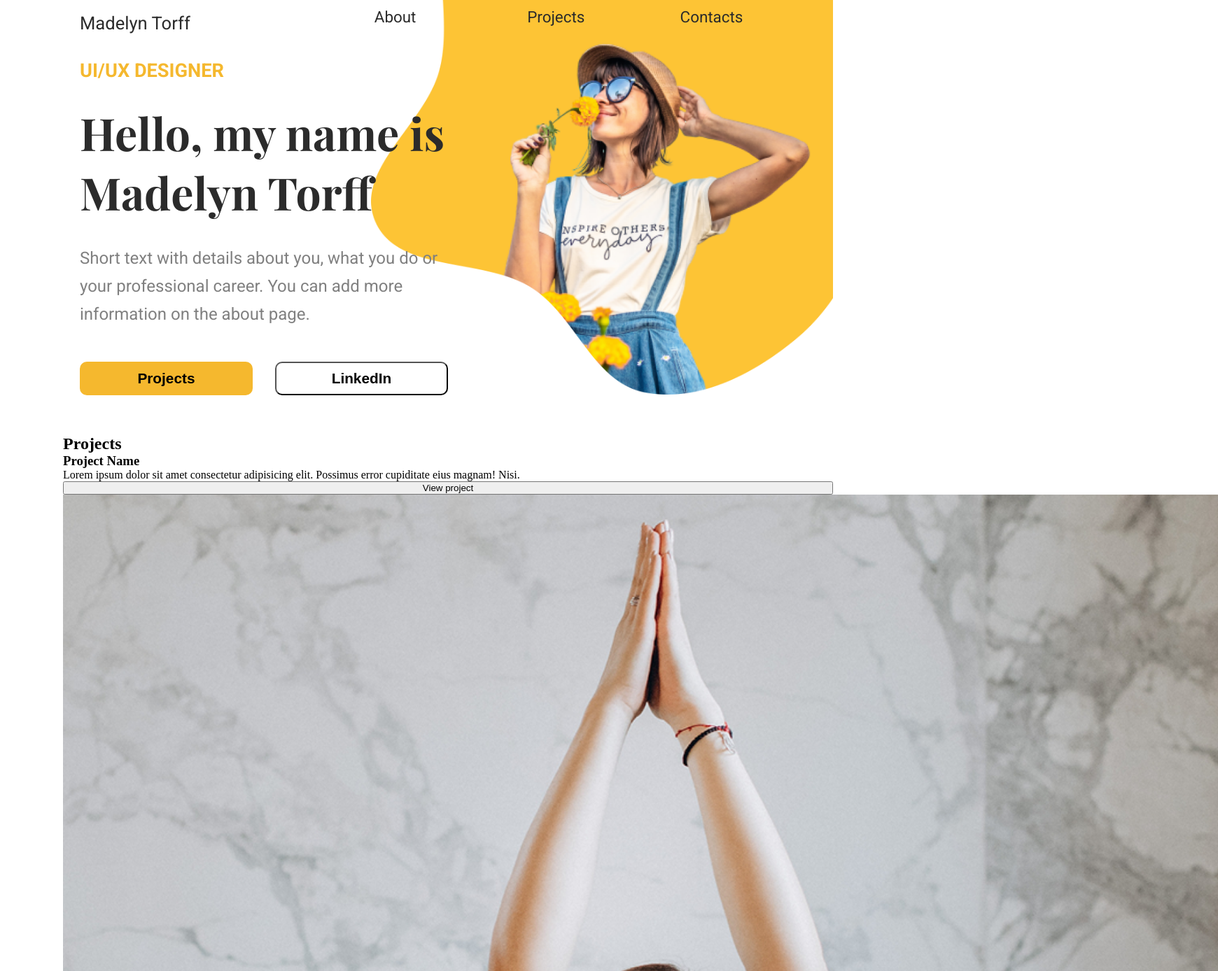
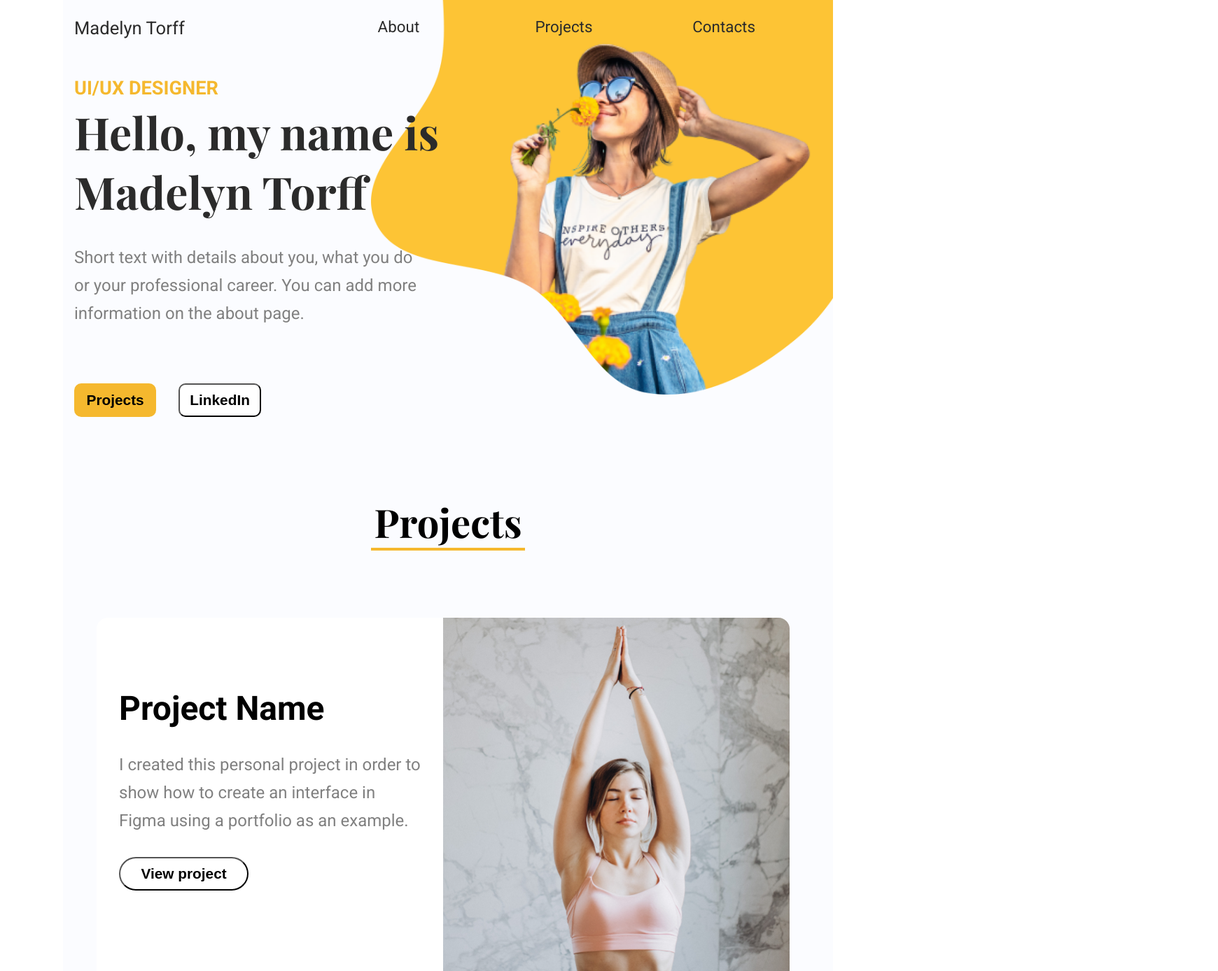
Before and after one commit to AusraSima/Test_preparation_Torf, a plain HTML site: page index.html in a window 1280 px wide. Shown: the part 13-1401 px from the top of the page at 70% size, 1740 px wide, since content can reach past the window. Drawn offline with nearby package versions, Linux system fonts and the light colour scheme; a web font is replaced by a local one.

Commit message:
corrections in body and footer

```diff
--- a/index.html
+++ b/index.html
@@ -10,15 +10,15 @@
 
 <body>
     <header>
-        <div class="top">
         <div class="navigation">
             <p>Madelyn Torff</p>
             <nav>
-                    <a href="#">About</a>
-                    <a href="#">Projects</a>
-                    <a href="#">Contacts</a>
+                <a href="#about">About</a>
+                <a href="#projects">Projects</a>
+                <a href="#contacts">Contacts</a>
             </nav>
         </div>
+        <div class="presentation" id="about">
             <p class="yellow">ui/ux designer</p>
             <h1>Hello, my name is Madelyn Torff</h1>
             <p class="grey">Short text with details about you, what you do or your professional career. You can add more
@@ -35,41 +35,50 @@
     </header>
 
     <main>
-        <h2>Projects</h2>
+        <h2 id="projects">Projects</h2>
+        <hr>
         <section>
+            <div class="description">
                 <h3>Project Name</h3>
-            <p>Lorem ipsum dolor sit amet consectetur adipisicing elit. Possimus error cupiditate eius magnam! Nisi.</p>
-            <button>View project</button>
+                <p>I created this personal project in order to show how to create an interface in Figma using a
+                    portfolio as an example.
+                </p>
+                <button type="button">View project</button>
+            </div>
             <img src="img/image2.png" alt="lady doing yoga">
         </section>
         <section>
+            <div class="description">
                 <h3>Project Name</h3>
-            <p>Lorem ipsum dolor sit, amet consectetur adipisicing elit. Cupiditate eligendi modi eum.</p>
+                <p>What was your role, your deliverables, if the project was personal, freelancing.</p>
                 <button>View project</button>
+            </div>
             <img src="img/image3.png" alt="Calendar page">
         </section>
         <section>
+            <div class="description">
                 <h3>Project Name</h3>
-            <p>Lorem, ipsum dolor sit amet consectetur adipisicing elit. Molestiae quam impedit laudantium? Corporis
-                nulla magni optio cupiditate quam dolor.</p>
+                <p>You can also add this description the type of the project, if it was for web, mobile, electron.</p>
                 <button>View project</button>
+            </div>
             <img src="img/image4.png" alt="Mobile phone">
         </section>
-        <section>
-            <h2>Contact Us</h2>
+        <section class="contact">
+            <h2 id="contacts">Contact Us</h2>
+            <hr>
             <form>
                 <label for="name">Name</label>
                 <input type="text">
                 <label for="email">Email</label>
                 <input type="email">
-                <label for="message"></label>
+                <label for="message">Message</label>
                 <textarea name="message" id="message"></textarea>
-                <button>Send</button>
+                <button type="submit" class="send">Send</button>
             </form>
         </section>
     </main>
     <footer>
-        <div class="icon_block">
+        <div>
             <img src="img/square-instagram-brands-solid-full.svg" alt="Instagram icon" class="icon">
             <img src="img/linkedin-brands-solid-full.svg" alt="LinkedIn icon" class="icon">
             <img src="img/envelop.svg" alt="Email icon" class="icon">
--- a/styles.css/footer.css
+++ b/styles.css/footer.css
@@ -6,12 +6,14 @@ footer {
     background-image: url(/img/Vector.png);
     background-size: cover;
     background-repeat: no-repeat;
+    background-color: var(--light);
+    width: 100%;
+    height: 35vh;
 }
 
 footer p {
     display: flex;
-
-
+    font-family: var(--roboto);
 }
 
 .icon {
--- a/styles.css/header.css
+++ b/styles.css/header.css
@@ -1,25 +1,23 @@
 header {
     display: flex;
     flex-direction: column;
-    width: 100%;
+    max-width: 100%;
     font-family: var(--roboto);
     color: var(--black);
-}
+    background-color: var(--light);
 
-.top {
+    .navigation {
         display: flex;
         flex-direction: column;
-    justify-content: flex-start;
-    align-items: flex-start;
-    max-width: 100%;
-    padding: 1.5rem;
-
+        width: 100%;
+        padding-left: 1rem;
+        padding-top: 1rem;
 
         p {
+            width: 100%;
             font-size: 1.6rem;
             padding-bottom: 30px;
             color: var(--black);
-
         }
 
         nav {
@@ -27,29 +25,42 @@ header {
             flex-direction: column;
             gap: 24px;
             padding-bottom: 48px;
+            width: 100%;
 
             a {
                 text-decoration: none;
                 font-size: 1.4rem;
                 color: var(--black);
+                width: 100%;
+
+                &:hover {
+                    color: var(--blue);
+                    font-weight: bold;
+                }
+            }
         }
     }
 
+    .presentation {
+        width: 100%;
+        padding-left: 1rem;
 
         .yellow {
+            display: flex;
+            flex-direction: column;
             text-transform: uppercase;
             color: var(--yellow);
             font-size: 1.7rem;
             font-weight: bold;
-        max-width: 100%;
+            width: 100%;
         }
 
         h1 {
             font-family: var(--playfair);
             font-size: 4rem;
-        word-wrap: break-word;
             padding-bottom: 2rem;
-        max-width: 100%;
+            width: 100%;
+            flex: 1;
         }
 
         .grey {
@@ -69,13 +80,17 @@ header {
             padding-bottom: 2rem;
 
 
-        button {
+            .projects,
+            .linkedin {
                 width: 50%;
                 height: 3rem;
                 font-size: 1.3rem;
                 font-weight: bold;
                 border-radius: 10px;
 
+                &:hover {
+                    opacity: 0.5;
+                }
             }
 
             .projects {
@@ -87,35 +102,33 @@ header {
                 }
             }
 
-    }
-
             .linkedin {
                 background-color: var(--white);
 
                 &:hover {
                     opacity: 0.5;
                 }
-
             }
-
+        }
     }
 
     .picture {
         display: flex;
         justify-content: center;
-
-    max-width: 100%;
         overflow: hidden;
         object-fit: cover;
         margin-right: 0;
+
+        img {
+            text-align: center;
+            width: 200%;
+            height: auto;
+        }
+    }
 }
 
-img {
-    width: 150%;
-    height: auto;
-}
 
-@media only screen and (min-width: 639px) {
+@media only screen and (min-width: 640px) {
     header {
         background-image: url(/img/image1.png);
         background-size: 60%;
@@ -123,28 +136,31 @@ img {
         background-position: top right;
     }
 
-    .navigation {
+    header .navigation {
         display: flex;
         flex-direction: row;
         align-items: center;
         width: 100%;
+        line-height: 2.5rem;
     }
-    .navigation p {
+
+    header .navigation p {
         width: 40%;
     }
 
-    .navigation nav {
+    header .navigation nav {
+        display: flex;
         flex-direction: row;
-        justify-content: flex-end;
-        align-items: center;
+        padding-top: 15px;
         width: 60%;
     }
-    .yellow, h1, .grey, .buttons {
-        margin-left: 0;
+
+    header .presentation {
         width: 50%;
+        margin: 0;
     }
 
-    .picture img {
+    header .picture img {
         display: none;
     }
 }
--- a/styles.css/main.css
+++ b/styles.css/main.css
@@ -1,5 +1,141 @@
 main {
     display: flex;
     flex-direction: column;
-    /* align-items: center; */
+    max-width: 100%;
+    font-family: var(--roboto);
+    background-color: var(--light);
 }
+
+h2 {
+    width: 100%;
+    font-family: var(--playfair);
+    font-size: 3.5rem;
+    text-align: center;
+
+}
+
+hr {
+    border: 2px solid var(--yellow);
+    width: 20%;
+    margin-bottom: 3rem;
+}
+
+section {
+    max-width: 90%;
+    display: flex;
+    flex-direction: column;
+    margin: 3rem;
+    background-color: var(--white);
+    border-radius: 16px;
+}
+
+.description {
+    padding-top: 5rem;
+    padding-left: 2rem;
+    padding-bottom: 2rem;
+}
+
+h3 {
+    font-size: 3rem;
+    padding-bottom: 2rem;
+}
+
+p {
+    color: var(--grey);
+    font-size: 1.5rem;
+    line-height: 2.5rem;
+    padding-right: 2rem;
+}
+
+button {
+    width: 40%;
+    height: 3rem;
+    font-size: 1.3rem;
+    font-weight: bold;
+    border-radius: 25px;
+    background-color: var(--white);
+    margin-top: 2rem;
+    margin-bottom: 5rem;
+
+    &:hover {
+        opacity: 0.5;
+    }
+
+}
+
+img {
+    width: 100%;
+    object-fit: cover;
+    border-bottom-right-radius: 16px;
+    border-bottom-left-radius: 16px;
+}
+
+.contact {
+    display: flex;
+    flex-direction: column;
+    margin: auto;
+    width: 50%;
+    background-color: var(--light);
+}
+
+form {
+    display: flex;
+    flex-direction: column;
+    width: 100%;
+    justify-content: left;
+    align-items: center;
+
+}
+
+input,
+textarea {
+    width: 100%;
+    border: 1px, solid var(--grey);
+    border-radius: 5px;
+}
+
+input {
+    line-height: 2rem;
+}
+
+textarea {
+    line-height: 5rem;
+}
+
+label {
+    width: 100%;
+    line-height: 2rem;
+}
+
+.send {
+    background-color: var(--yellow);
+    width: 20%;
+    border-radius: 10px;
+    border: none;
+    margin-right: 0;
+}
+
+@media only screen and (min-width: 639px) {
+
+    section {
+        flex-direction: row;
+    }
+
+    main section .description,
+    img {
+        max-width: 50%;
+    }
+
+    img {
+        border-bottom-right-radius: 16px;
+        border-top-right-radius: 16px;
+        border-bottom-left-radius: 0;
+    }
+
+    .contact {
+        flex-direction: column;
+        margin: auto;
+        margin-bottom: 2rem;
+
+    }
+}
--- a/styles.css/style.css
+++ b/styles.css/style.css
@@ -13,11 +13,17 @@
     --light: #FBFCFF;
     --grey: #808080;
     --white: #FFF;
+    --blue: #0000FF;
 }
 
 * {
     box-sizing: border-box;
-    margin: auto; /*centruoja paciam centre */
+    /*centruojama paciam centre: */
+    margin: auto;
     padding: 0;
-    width: 1100px;
+
 }
+
+body {
+    max-width: 1100px;
+}
```
Lines whose indentation alone changed are shown as unchanged.
